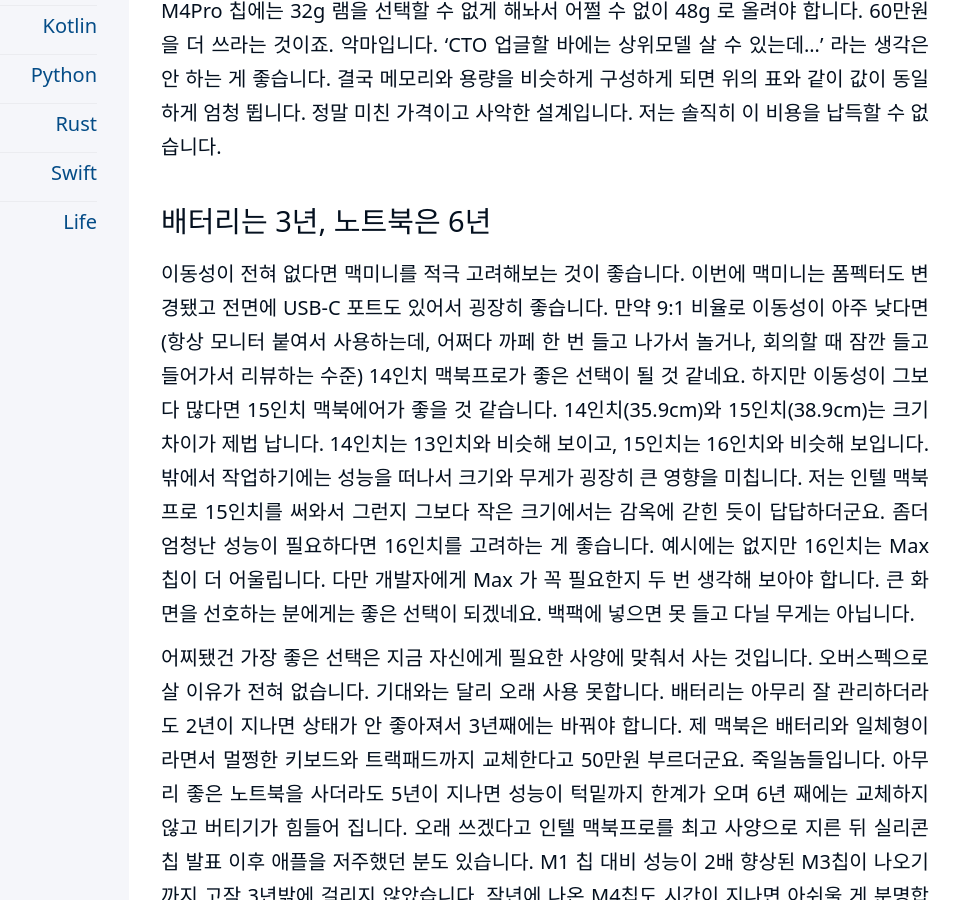
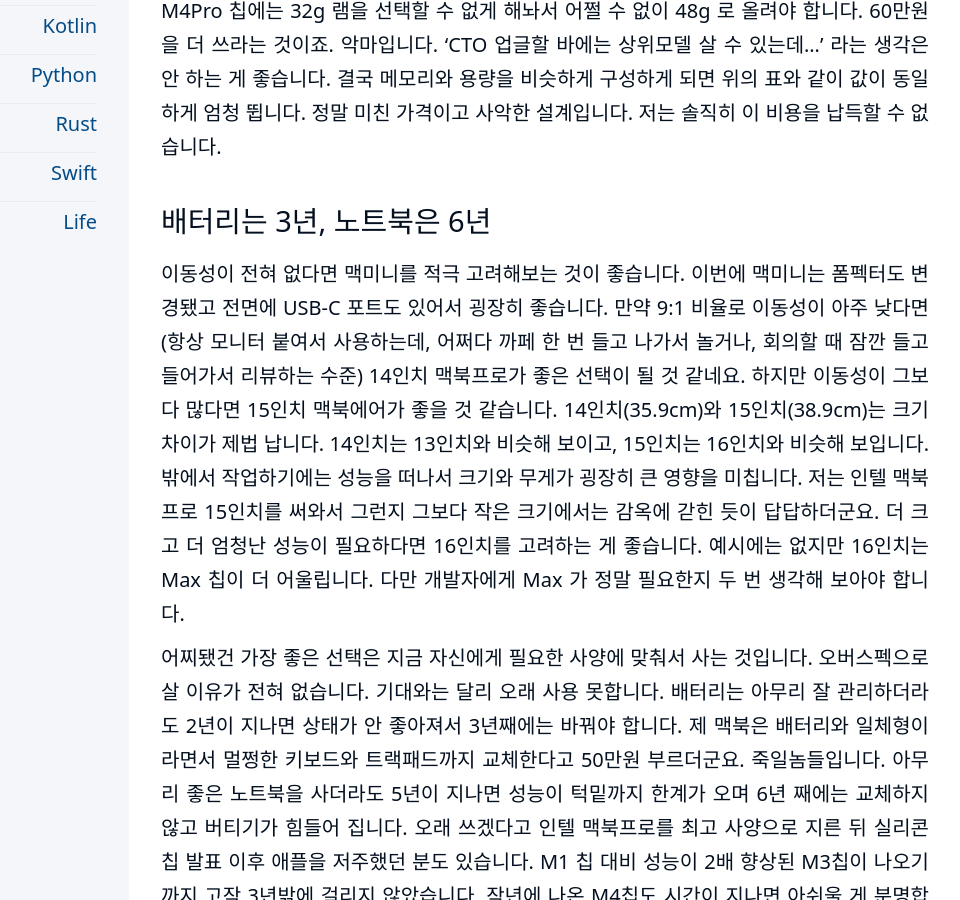
Before and after one commit to kiroshin/kiroshin.github.io, a Jekyll site: the page built from _posts/2025-03-24-macbook_for_dev.md, in a window 1280 px wide and 900 px high, scrolled down 4089 px. Shown: the whole window, without its empty margins (191-1151 px from the left). Built offline with Jekyll 4.4.1, drawn with Linux system fonts in a browser that asks for light colours.

Commit message:
Update 2025-03-24-macbook_for_dev.md

```diff
--- a/_posts/2025-03-24-macbook_for_dev.md
+++ b/_posts/2025-03-24-macbook_for_dev.md
@@ -54,7 +54,7 @@
 
 
 ## 배터리는 3년, 노트북은 6년
-이동성이 전혀 없다면 맥미니를 적극 고려해보는 것이 좋습니다. 이번에 맥미니는 폼펙터도 변경됐고 전면에 USB-C 포트도 있어서 굉장히 좋습니다. 만약 9:1 비율로 이동성이 아주 낮다면 (항상 모니터 붙여서 사용하는데, 어쩌다 까페 한 번 들고 나가서 놀거나, 회의할 때 잠깐 들고 들어가서 리뷰하는 수준) 14인치 맥북프로가 좋은 선택이 될 것 같네요. 하지만 이동성이 그보다 많다면 15인치 맥북에어가 좋을 것 같습니다. 14인치(35.9cm)와 15인치(38.9cm)는 크기 차이가 제법 납니다. 14인치는 13인치와 비슷해 보이고, 15인치는 16인치와 비슷해 보입니다. 밖에서 작업하기에는 성능을 떠나서 크기와 무게가 굉장히 큰 영향을 미칩니다. 저는 인텔 맥북프로 15인치를 써와서 그런지 그보다 작은 크기에서는 감옥에 갇힌 듯이 답답하더군요. 좀더 엄청난 성능이 필요하다면 16인치를 고려하는 게 좋습니다. 예시에는 없지만 16인치는 Max 칩이 더 어울립니다. 다만 개발자에게 Max 가 꼭 필요한지 두 번 생각해 보아야 합니다. 큰 화면을 선호하는 분에게는 좋은 선택이 되겠네요. 백팩에 넣으면 못 들고 다닐 무게는 아닙니다.
+이동성이 전혀 없다면 맥미니를 적극 고려해보는 것이 좋습니다. 이번에 맥미니는 폼펙터도 변경됐고 전면에 USB-C 포트도 있어서 굉장히 좋습니다. 만약 9:1 비율로 이동성이 아주 낮다면 (항상 모니터 붙여서 사용하는데, 어쩌다 까페 한 번 들고 나가서 놀거나, 회의할 때 잠깐 들고 들어가서 리뷰하는 수준) 14인치 맥북프로가 좋은 선택이 될 것 같네요. 하지만 이동성이 그보다 많다면 15인치 맥북에어가 좋을 것 같습니다. 14인치(35.9cm)와 15인치(38.9cm)는 크기 차이가 제법 납니다. 14인치는 13인치와 비슷해 보이고, 15인치는 16인치와 비슷해 보입니다. 밖에서 작업하기에는 성능을 떠나서 크기와 무게가 굉장히 큰 영향을 미칩니다. 저는 인텔 맥북프로 15인치를 써와서 그런지 그보다 작은 크기에서는 감옥에 갇힌 듯이 답답하더군요. 더 크고 더 엄청난 성능이 필요하다면 16인치를 고려하는 게 좋습니다. 예시에는 없지만 16인치는 Max 칩이 더 어울립니다. 다만 개발자에게 Max 가 정말 필요한지 두 번 생각해 보아야 합니다.
 
 어찌됐건 가장 좋은 선택은 지금 자신에게 필요한 사양에 맞춰서 사는 것입니다. 오버스펙으로 살 이유가 전혀 없습니다. 기대와는 달리 오래 사용 못합니다. 배터리는 아무리 잘 관리하더라도 2년이 지나면 상태가 안 좋아져서 3년째에는 바꿔야 합니다. 제 맥북은 배터리와 일체형이라면서 멀쩡한 키보드와 트랙패드까지 교체한다고 50만원 부르더군요. 죽일놈들입니다. 아무리 좋은 노트북을 사더라도 5년이 지나면 성능이 턱밑까지 한계가 오며 6년 째에는 교체하지 않고 버티기가 힘들어 집니다. 오래 쓰겠다고 인텔 맥북프로를 최고 사양으로 지른 뒤 실리콘 칩 발표 이후 애플을 저주했던 분도 있습니다. M1 칩 대비 성능이 2배 향상된 M3칩이 나오기까지 고작 3년밖에 걸리지 않았습니다. 작년에 나온 M4칩도 시간이 지나면 아쉬울 게 분명합니다.
 
```
